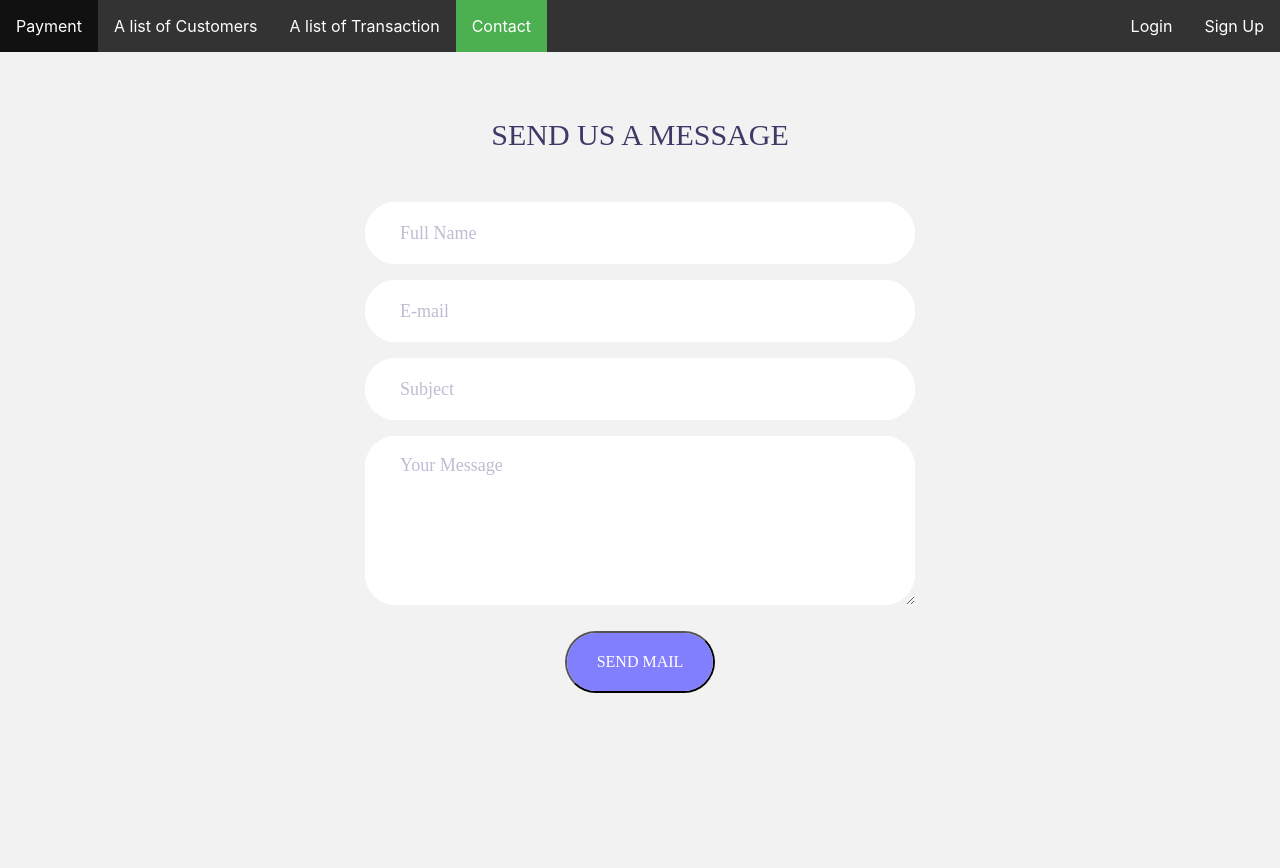
After one commit to Parweiz/Stripe-API-Payment, a PHP site: page /contact.php in a window 1280 px wide. The commit adds this page. Run offline with PHP 8.4, Linux system fonts and the light colour scheme; some libraries are stand-ins or nearby versions.

Commit message:
Getting repo up-to-date

```diff
--- /dev/null
+++ b/contact.php
@@ -0,0 +1,52 @@
+<?php
+$page = 'contact';
+require "header.php"
+?>
+
+<main>
+
+    <div class="container-contact100">
+        <div class="wrap-contact100">
+            <span class="contact100-form-title">
+                Send Us A Message
+            </span>
+            <form action="/includes/charge.inc.php" method=" POST">
+                <div class="wrap-input100">
+                    <input class="input100" type="text" name="name" placeholder="Full Name">
+                    <span class="focus-input100"></span>
+                </div>
+
+                <div class="wrap-input100">
+                    <input class="input100" type="text" name="email" placeholder="E-mail">
+                    <span class="focus-input100"></span>
+                </div>
+
+                <div class="wrap-input100">
+                    <input class="input100" type="text" name="subject" placeholder="Subject">
+                    <span class="focus-input100"></span>
+                </div>
+
+                <div class="wrap-input100">
+                    <textarea class="input100" name="message" placeholder="Your Message"></textarea>
+                    <span class="focus-input100"></span>
+                </div>
+
+                <div class="container-contact100-form-btn">
+                    <button class="contact100-form-btn" type="submit" name="submit">
+                        <span>
+                            <i class="fa fa-paper-plane-o m-r-6" aria-hidden="true"></i>
+                            Send Mail
+                        </span>
+                    </button>
+                </div>
+            </form>
+        </div>
+    </div>
+
+
+</main>
+
+<?php
+
+require "footer.php"
+?>
--- a/header.php
+++ b/header.php
@@ -9,11 +9,14 @@ session_start();
 <head>
     <meta charset="UTF-8">
     <meta name="viewport" content="width=device-width, initial-scale=1.0">
+
     <link rel="stylesheet" href="https://maxcdn.bootstrapcdn.com/bootstrap/4.0.0/css/bootstrap.min.css"
         integrity="sha384-Gn5384xqQ1aoWXA+058RXPxPg6fy4IWvTNh0E263XmFcJlSAwiGgFAW/dAiS6JXm" crossorigin="anonymous">
     <link rel="stylesheet" href="https://fonts.googleapis.com/css?family=Roboto:300">
 
-    <link rel="stylesheet" href="dist/css/style.css" />
+    <link rel="icon" type="image/png" href="img/fcb.png" />
+
+    <link rel="stylesheet" type="text/css" href="dist/css/style.css" />
 </head>
 
 <body>
@@ -25,12 +28,15 @@ session_start();
                 <li><a class="<?php if ($page == 'index') {
                                     echo 'active';
                                 } ?>" href="index.php">Payment</a></li>
-                <li><a href="#">Portfolio</a></li>
-                <li><a href="#">About</a> </li>
+                <li><a class="<?php if ($page == 'customers') {
+                                    echo 'active';
+                                } ?>" href="customers.php">A list of Customers</a></li>
+                <li><a class="<?php if ($page == 'transactions') {
+                                    echo 'active';
+                                } ?>" href="transactions.php">A list of Transaction</a></li>
                 <li><a class="<?php if ($page == 'contact') {
                                     echo 'active';
-                                } ?>" href="#">Contact</a>
-                </li>
+                                } ?>" href="contact.php">Contact</a></li>
 
                 <?php
 
--- a/index.php
+++ b/index.php
@@ -7,7 +7,7 @@ require_once("header.php")
 
     <div class="container">
         <h2 class="my-4 text-center">Intro To React Course [$50]</h2>
-        <form action="/includes/charge.php" method="post" id="payment-form">
+        <form action="/includes/charge.inc.php" method="post" id="payment-form">
             <div class="form-row">
                 <input type="text" name="first_name" class="form-control mb-3 StripeElement StripeElement--empty"
                     placeholder="First Name">
--- a/sass/_base.scss
+++ b/sass/_base.scss
@@ -1,11 +1,12 @@
-body {
+
+
+h1 {
     margin: 0;
-    padding: 0;
-    background: url(/img/pic1.jpg);
-    background-size: 100%;
-    list-style: none;
-    text-decoration: none;
+    padding: 0 0 20px;
+    text-align: center;
+    font-size: 22px;
 }
+
 
 .avatar {
     width: 100px;
@@ -15,6 +16,8 @@ body {
     top: -50px;
     left: calc(50% - 50px);
 }
+
+
 
 /*-----------------HEADER DESIGN----------------------------*/
 
--- /dev/null
+++ b/sass/_contact.scss
@@ -0,0 +1,167 @@
+.container-contact100 {
+    width: 100%;
+    min-height: 100vh;
+    display: -webkit-box;
+    display: -webkit-flex;
+    display: -moz-box;
+    display: -ms-flexbox;
+    display: flex;
+    flex-wrap: wrap;
+    justify-content: center;
+    align-items: center;
+    padding: 15px;
+    position: relative;
+    background-color: #f2f2f2;
+}
+
+.wrap-contact100 {
+    width: 550px;
+    background: transparent;
+    padding: 50px 0px 160px 0px;
+}
+
+/*------------------------------------------------------------------*/
+.contact100-form {
+    width: 100%;
+}
+
+.contact100-form-title {
+    display: block;
+    font-family: Ubuntu-Bold;
+    font-size: 30px;
+    color: #403866;
+    line-height: 1.2;
+    text-transform: uppercase;
+    text-align: center;
+    padding-bottom: 49px;
+}
+
+/*------------------------------------------------------------------*/
+.wrap-input100 {
+    width: 100%;
+    background-color: #fff;
+    border-radius: 31px;
+    margin-bottom: 16px;
+    position: relative;
+    z-index: 1;
+}
+
+.input100 {
+    position: relative;
+    display: block;
+    width: 100%;
+    background: #fff;
+    border-radius: 31px;
+    font-family: Ubuntu-Bold;
+    font-size: 18px;
+    color: #8f8fa1;
+    line-height: 1.2;
+}
+
+/*------------------------------------------------------------------*/
+input.input100 {
+    height: 62px;
+    padding: 0 35px 0 35px;
+}
+
+textarea.input100 {
+    min-height: 169px;
+    padding: 19px 35px 0 35px;
+}
+
+/*------------------------------------------------------------------*/
+.focus-input100 {
+    display: block;
+    position: absolute;
+    z-index: -1;
+    width: 100%;
+    height: 100%;
+    top: 0;
+    left: 50%;
+    -webkit-transform: translateX(-50%);
+    -moz-transform: translateX(-50%);
+    -ms-transform: translateX(-50%);
+    -o-transform: translateX(-50%);
+    transform: translateX(-50%);
+    border-radius: 31px;
+    background-color: #fff;
+    pointer-events: none;
+
+    -webkit-transition: all 0.4s;
+    -o-transition: all 0.4s;
+    -moz-transition: all 0.4s;
+    transition: all 0.4s;
+}
+
+.input100:focus+.focus-input100 {
+    width: calc(100% + 20px);
+}
+
+/*------------------------------------------------------------------*/
+.container-contact100-form-btn {
+    display: -webkit-box;
+    display: -webkit-flex;
+    display: -moz-box;
+    display: -ms-flexbox;
+    display: flex;
+    flex-wrap: wrap;
+    justify-content: center;
+    padding-top: 10px;
+}
+
+.contact100-form-btn {
+    display: -webkit-box;
+    display: -webkit-flex;
+    display: -moz-box;
+    display: -ms-flexbox;
+    display: flex;
+    justify-content: center;
+    align-items: center;
+    padding: 0 20px;
+    min-width: 150px;
+    height: 62px;
+    background-color: transparent;
+    border-radius: 31px;
+
+    font-family: Ubuntu-Bold;
+    font-size: 16px;
+    color: #fff;
+    line-height: 1.2;
+    text-transform: uppercase;
+
+    -webkit-transition: all 0.4s;
+    -o-transition: all 0.4s;
+    -moz-transition: all 0.4s;
+    transition: all 0.4s;
+    position: relative;
+    z-index: 1;
+}
+
+.contact100-form-btn::before {
+    content: "";
+    display: block;
+    position: absolute;
+    z-index: -1;
+    width: 100%;
+    height: 100%;
+    top: 0;
+    left: 50%;
+    -webkit-transform: translateX(-50%);
+    -moz-transform: translateX(-50%);
+    -ms-transform: translateX(-50%);
+    -o-transform: translateX(-50%);
+    transform: translateX(-50%);
+    border-radius: 31px;
+    background-color: #827ffe;
+    pointer-events: none;
+
+    -webkit-transition: all 0.4s;
+    -o-transition: all 0.4s;
+    -moz-transition: all 0.4s;
+    transition: all 0.4s;
+}
+
+.contact100-form-btn:hover:before {
+    background-color: #403866;
+    width: calc(100% + 20px);
+}
--- a/sass/login_and_registration/_register.scss
+++ b/sass/login_and_registration/_register.scss
@@ -1,7 +1,7 @@
 
 .registerbox {
     width: 320px;
-    height: 560px;
+    height: 580px;
     background: #000;
     color: #fff;
     top: 50%;
@@ -11,12 +11,6 @@
     box-sizing: border-box;
     padding: 70px 30px;
 
-    h1 {
-        margin: 0;
-        padding: 0 0 20px;
-        text-align: center;
-        font-size: 22px;
-    }
 
     p {
         margin: 0;
--- a/sass/style.scss
+++ b/sass/style.scss
@@ -1,4 +1,5 @@
 @import "_base";
+@import "_contact";
 @import "./login_and_registration/login";
 @import "./login_and_registration/newpwd";
 @import "./login_and_registration/register";
--- a/signin.php
+++ b/signin.php
@@ -1,6 +1,6 @@
 <?php
 $page = 'login';
-require_once('header.php');
+require_once('header.php')
 ?>
 
 
```
Also changed, not shown: customers.php (+11 -4 lines), includes/contactpage.inc.php (added, +32 -0 lines), includes/signup.inc.php (added, +22 -0 lines), models/Contact.php (deleted, +0 -11 lines), models/User.php (added, +18 -0 lines), signup.php (+26 -3 lines), transactions.php (+19 -9 lines), dist/css/style.css, img/coffee.jpg (renamed from img/pic1.jpg), includes/charge.inc.php (renamed from includes/charge.php), 1 other file.
